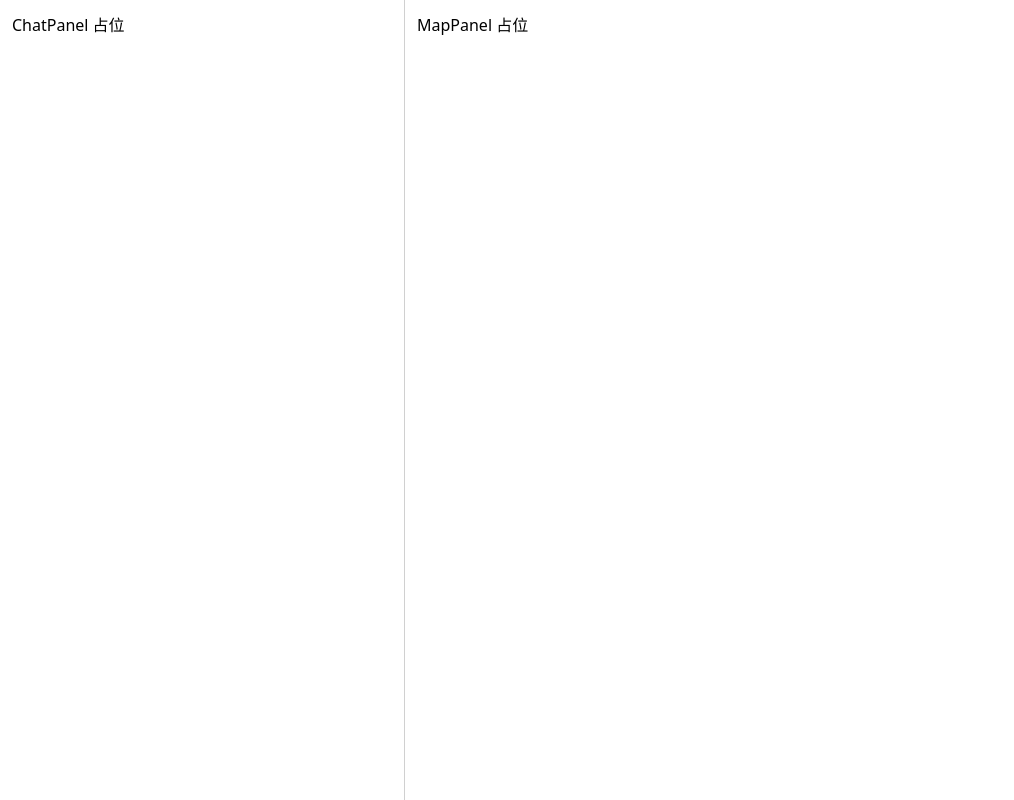
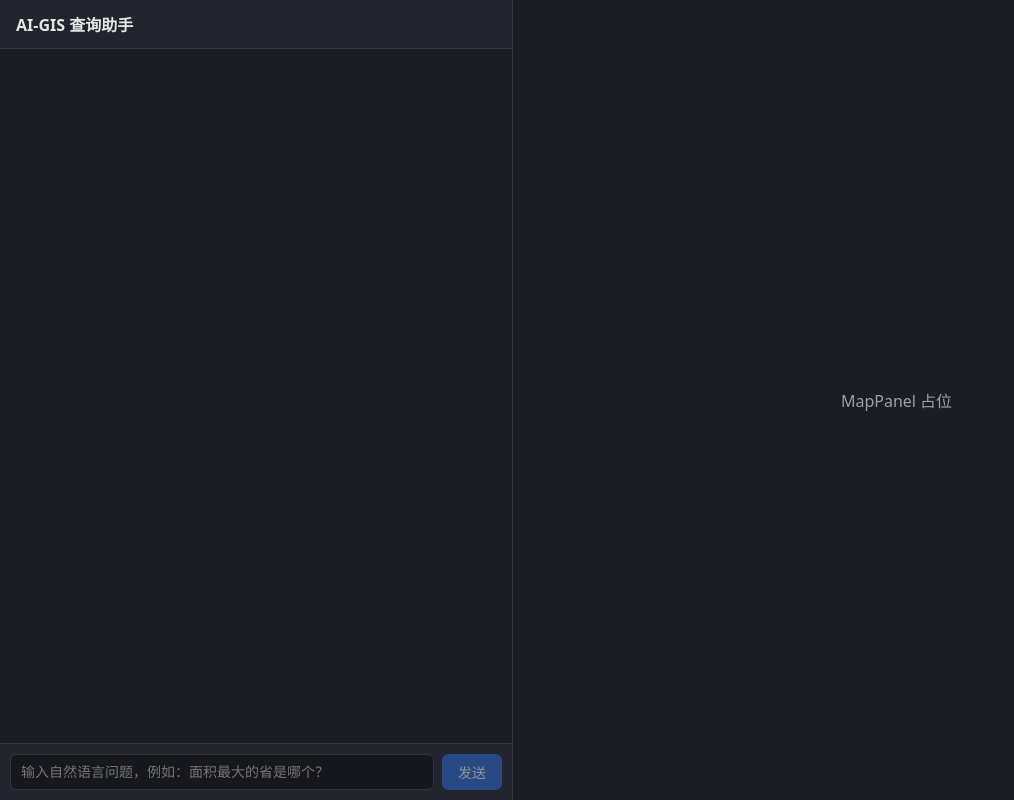
Before and after one commit to YYer-ai/aiGIS, a React (Vite) app in the folder web/: page / in a window 1280 px wide. Shown: the whole page, without its empty margins (0-1014 px from the left). Built offline with nearby package versions, Linux system fonts and the light colour scheme.

Commit message:
feat: 对话面板（消息流/SQL折叠/loading态）

```diff
--- a/web/src/App.jsx
+++ b/web/src/App.jsx
@@ -1,9 +1,10 @@
 import React from "react";
+import ChatPanel from "./ChatPanel.jsx";
 
 export default function App() {
   return (
     <div className="console">
-      <div className="chat-panel" id="chat-panel">ChatPanel 占位</div>
+      <ChatPanel onResult={() => {/* Task 4: 地图渲染 */}} />
       <div className="map-panel" id="map-panel">MapPanel 占位</div>
     </div>
   );
--- /dev/null
+++ b/web/src/ChatPanel.jsx
@@ -0,0 +1,85 @@
+import React, { useEffect, useRef, useState } from "react";
+import { postQuery } from "./api.js";
+
+function AssistantMessage({ res }) {
+  if (!res.ok) {
+    return <div className="msg-error">{res.error || "查询失败"}</div>;
+  }
+  return (
+    <div className="msg-body">
+      <div className="msg-meta">
+        查询成功 · {res.row_count} 行 · 尝试 {res.attempts} 次
+      </div>
+      {res.sql && (
+        <details className="msg-details" open>
+          <summary>SQL</summary>
+          <pre className="msg-code"><code>{res.sql}</code></pre>
+        </details>
+      )}
+      {res.reasoning && (
+        <details className="msg-details">
+          <summary>推理过程</summary>
+          <div className="msg-reasoning">{res.reasoning}</div>
+        </details>
+      )}
+    </div>
+  );
+}
+
+export default function ChatPanel({ onResult }) {
+  const [messages, setMessages] = useState([]);
+  const [input, setInput] = useState("");
+  const [loading, setLoading] = useState(false);
+  const listRef = useRef(null);
+
+  useEffect(() => {
+    const el = listRef.current;
+    if (el) el.scrollTop = el.scrollHeight;
+  }, [messages, loading]);
+
+  async function send(e) {
+    e.preventDefault();
+    const question = input.trim();
+    if (!question || loading) return;
+    setInput("");
+    setMessages((m) => [...m, { role: "user", text: question }]);
+    setLoading(true);
+    let res;
+    try {
+      res = await postQuery(question);
+    } catch (err) {
+      res = { ok: false, error: err.message };
+    } finally {
+      setLoading(false);
+    }
+    setMessages((m) => [...m, { role: "assistant", text: "", res }]);
+    if (res.ok && onResult) onResult(res);
+  }
+
+  return (
+    <div className="chat-panel" id="chat-panel">
+      <div className="chat-header">AI-GIS 查询助手</div>
+      <div className="chat-messages" ref={listRef}>
+        {messages.map((m, i) =>
+          m.role === "user" ? (
+            <div key={i} className="msg msg-user">{m.text}</div>
+          ) : (
+            <div key={i} className="msg msg-assistant">
+              <AssistantMessage res={m.res} />
+            </div>
+          )
+        )}
+        {loading && <div className="msg msg-assistant msg-loading">思考中…</div>}
+      </div>
+      <form className="chat-input" onSubmit={send}>
+        <input
+          value={input}
+          onChange={(e) => setInput(e.target.value)}
+          placeholder={loading ? "思考中…" : "输入自然语言问题，例如：面积最大的省是哪个？"}
+          disabled={loading}
+        />
+        <button type="submit" disabled={loading || !input.trim()}>发送</button>
+      </form>
+    </div>
+  );
+}
--- a/web/src/api.js
+++ b/web/src/api.js
@@ -2,8 +2,15 @@ export async function postQuery(question) {
   const r = await fetch("/api/query", {
     method: "POST", headers: { "Content-Type": "application/json" },
     body: JSON.stringify({ question }),
+  }).catch(() => {
+    throw new Error("服务不可用，请确认后端已启动");
   });
-  const body = await r.json();
-  if (!r.ok) throw new Error(body.error || `请求失败(${r.status})`);
+  let body;
+  try {
+    body = await r.json();
+  } catch {
+    throw new Error("服务不可用，请确认后端已启动");
+  }
+  if (!r.ok) throw new Error(body.error ?? (typeof body.detail === "string" ? body.detail : "请求参数无效"));
   return body;
 }
--- a/web/src/styles.css
+++ b/web/src/styles.css
@@ -6,17 +6,145 @@ html, body, #root {
 .console {
   display: flex;
   height: 100%;
-}
-
-.chat-panel {
-  flex: 0 0 380px;
-  border-right: 1px solid #d0d0d0;
-  padding: 12px;
+  background: #1b1d23;
+  color: #e6e6e6;
   font-family: system-ui, sans-serif;
 }
 
+/* 左 40%：对话面板 */
+.chat-panel {
+  flex: 0 0 40%;
+  display: flex;
+  flex-direction: column;
+  border-right: 1px solid #33363f;
+  min-width: 0;
+}
+
+.chat-header {
+  padding: 12px 16px;
+  font-weight: 600;
+  border-bottom: 1px solid #33363f;
+  background: #22252d;
+}
+
+.chat-messages {
+  flex: 1;
+  overflow-y: auto;
+  padding: 12px;
+  display: flex;
+  flex-direction: column;
+  gap: 10px;
+}
+
+.msg {
+  max-width: 85%;
+  padding: 8px 12px;
+  border-radius: 8px;
+  font-size: 14px;
+  line-height: 1.5;
+  word-break: break-word;
+}
+
+.msg-user {
+  align-self: flex-end;
+  background: #2f6fdb;
+  color: #fff;
+}
+
+.msg-assistant {
+  align-self: flex-start;
+  background: #262a33;
+}
+
+.msg-loading {
+  color: #9aa0ac;
+  font-style: italic;
+}
+
+.msg-error {
+  color: #ff6b6b;
+}
+
+.msg-meta {
+  font-size: 12px;
+  color: #9aa0ac;
+  margin-bottom: 6px;
+}
+
+.msg-details {
+  margin-top: 6px;
+  font-size: 13px;
+}
+
+.msg-details summary {
+  cursor: pointer;
+  color: #8ab4f8;
+  user-select: none;
+}
+
+.msg-code {
+  margin: 6px 0 0;
+  padding: 8px;
+  background: #16181d;
+  border: 1px solid #33363f;
+  border-radius: 6px;
+  overflow-x: auto;
+  font-family: Consolas, Menlo, monospace;
+  font-size: 12px;
+  color: #c8e1ff;
+  white-space: pre;
+}
+
+.msg-reasoning {
+  margin-top: 6px;
+  color: #b8bdc7;
+  white-space: pre-wrap;
+}
+
+.chat-input {
+  display: flex;
+  gap: 8px;
+  padding: 10px;
+  border-top: 1px solid #33363f;
+  background: #22252d;
+}
+
+.chat-input input {
+  flex: 1;
+  min-width: 0;
+  padding: 8px 10px;
+  border: 1px solid #33363f;
+  border-radius: 6px;
+  background: #16181d;
+  color: #e6e6e6;
+  font-size: 14px;
+}
+
+.chat-input input:focus {
+  outline: none;
+  border-color: #2f6fdb;
+}
+
+.chat-input button {
+  padding: 8px 16px;
+  border: none;
+  border-radius: 6px;
+  background: #2f6fdb;
+  color: #fff;
+  font-size: 14px;
+  cursor: pointer;
+}
+
+.chat-input button:disabled {
+  opacity: 0.5;
+  cursor: not-allowed;
+}
+
+/* 右 60%：地图面板（Task 4 替换） */
 .map-panel {
   flex: 1;
-  padding: 12px;
-  font-family: system-ui, sans-serif;
+  display: flex;
+  align-items: center;
+  justify-content: center;
+  color: #9aa0ac;
 }
```
